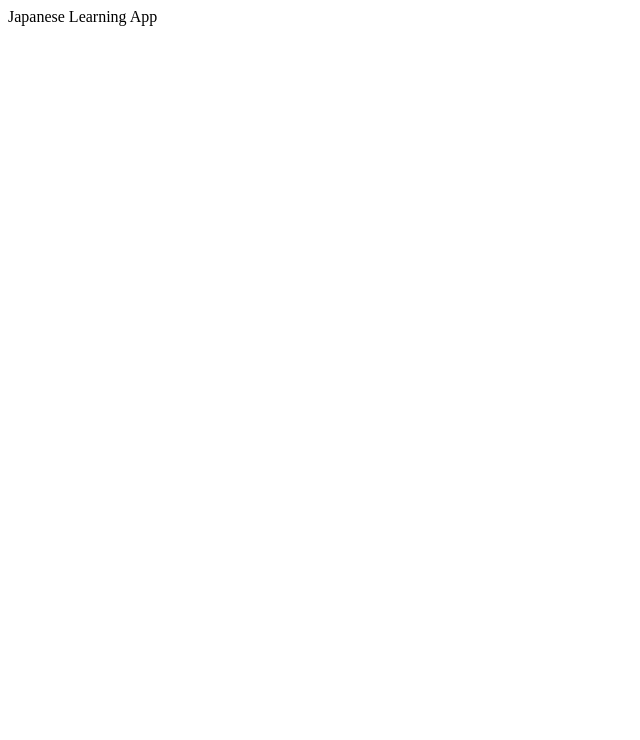
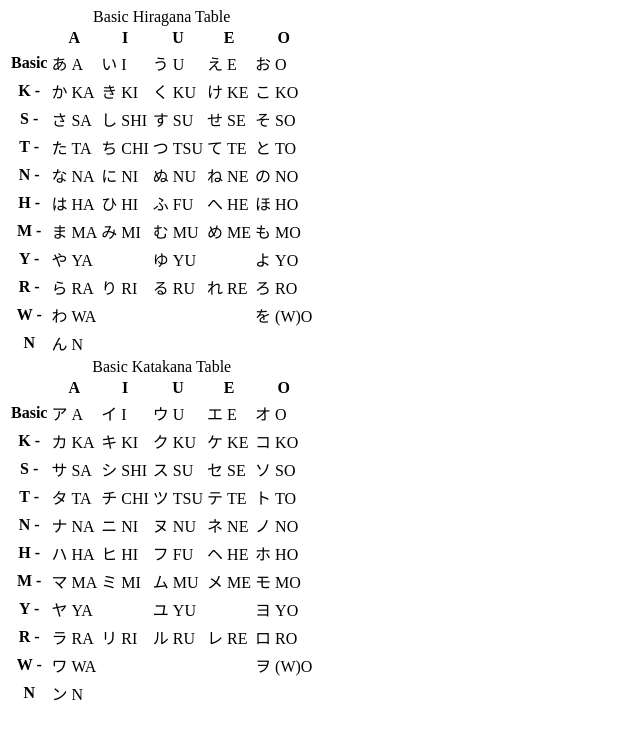
Before and after one commit to macfrei/japanese-learning-app, a React (Create React App) app: page / in a window 1280 px wide. Shown: the top 740 px of the page, without its empty margins (0-640 px from the left). Built offline with nearby package versions, Linux system fonts and the light colour scheme.

Commit message:
Use KanaTable component in App

```diff
--- a/src/App.tsx
+++ b/src/App.tsx
@@ -1,5 +1,16 @@
+import hiragana from './assets/hiragana';
+import katakana from './assets/katakana';
+import KanaTable from './components/KanaTable';
+
 function App() {
-  return <div>Japanese Learning App</div>;
+  const basicHiragana = hiragana.filter(({ type }) => type === 'basic');
+  const basicKatakana = katakana.filter(({ type }) => type === 'basic');
+  return (
+    <div>
+      <KanaTable kana={basicHiragana} caption="Basic Hiragana Table" />
+      <KanaTable kana={basicKatakana} caption="Basic Katakana Table" />
+    </div>
+  );
 }
 
 export default App;
```
